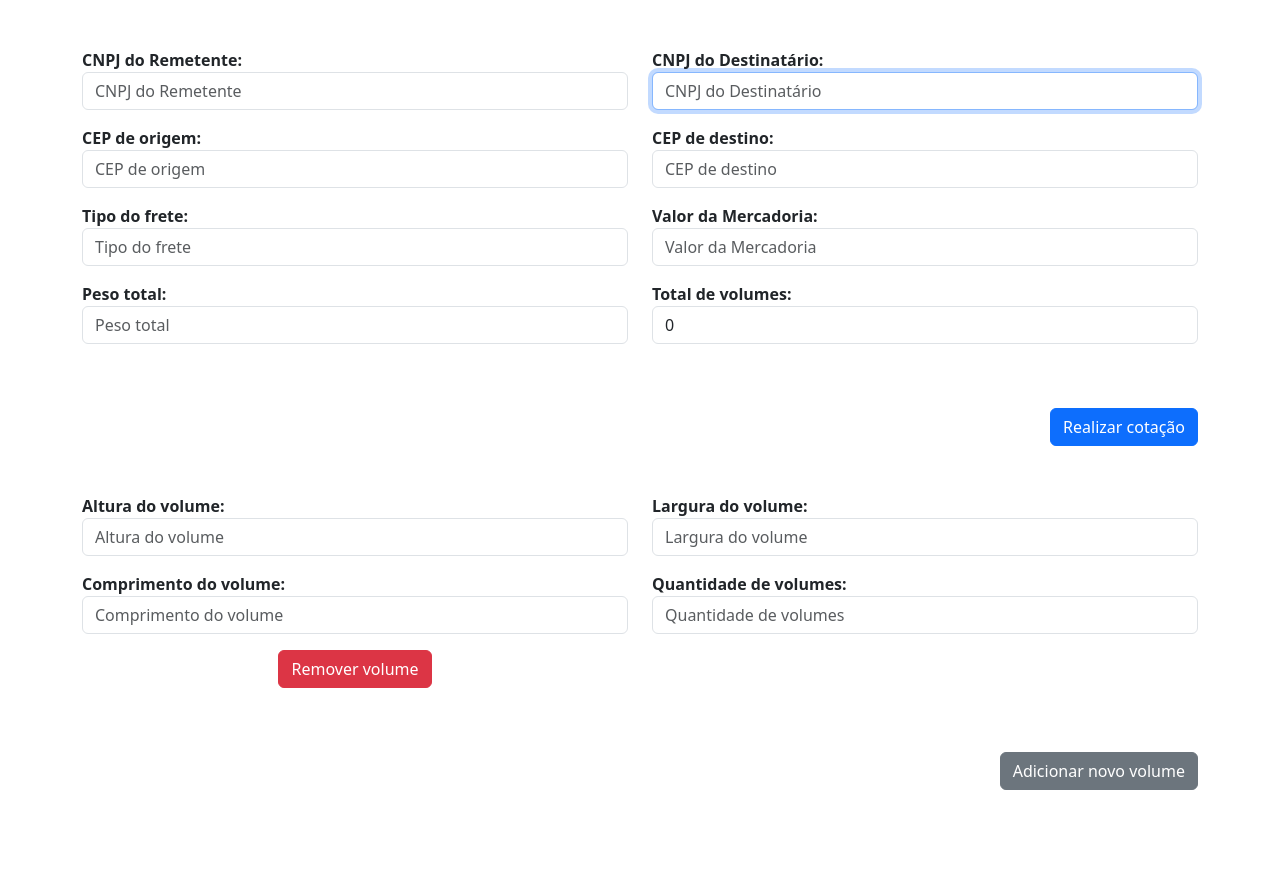
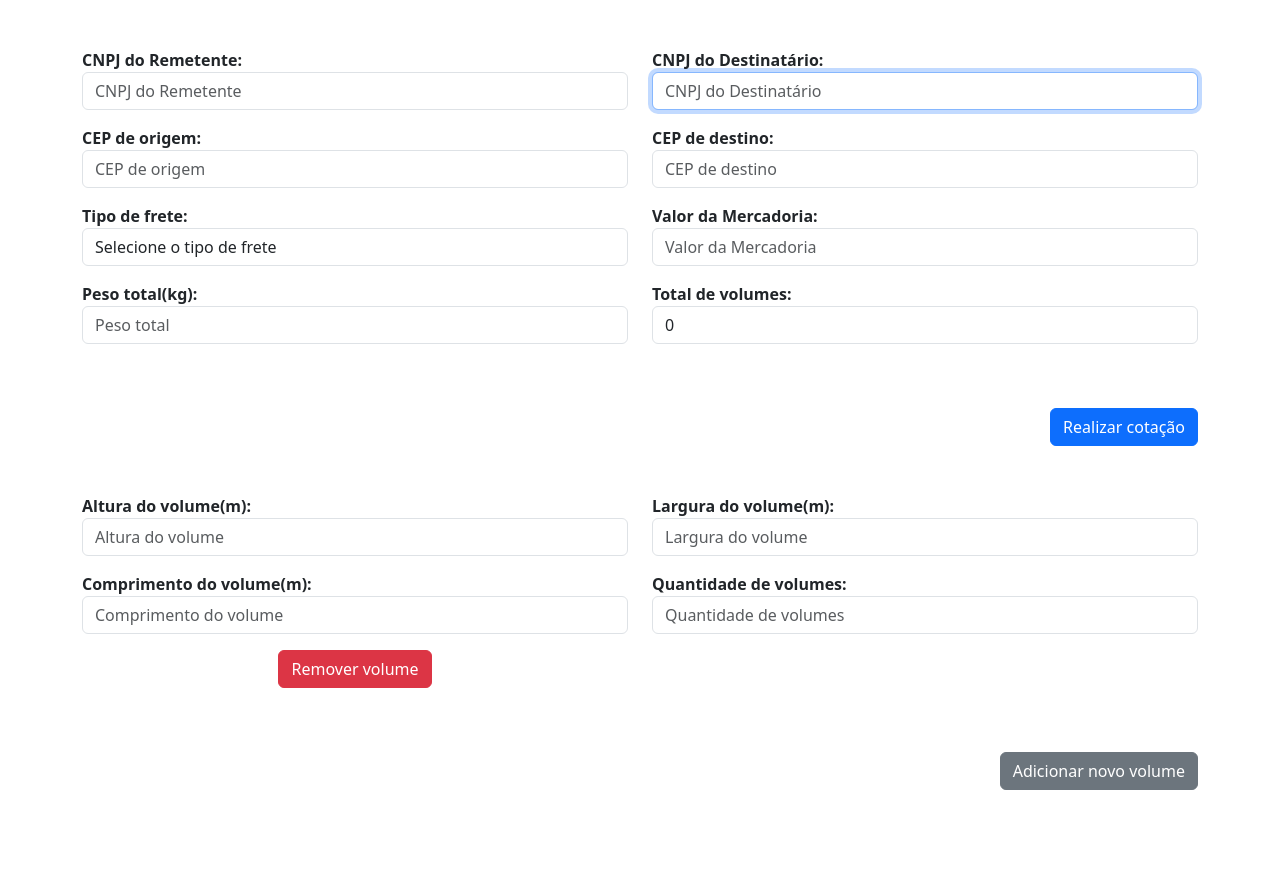
Before and after one commit to rafaelmeller/freight-API, a Flask app: page / in a window 1280 px wide. Shown: the part 68-954 px from the top of the page. Run offline with Flask 3, Linux system fonts and the light colour scheme.

Commit message:
Debugging and improving UI

```diff
--- a/static/app.js
+++ b/static/app.js
@@ -1,23 +1,21 @@
-// JavaScript code for dynamic volume field management and form validation
-
 document.addEventListener('DOMContentLoaded', function() {
     // Attach event listeners
     document.getElementById('addVolumeGroup').addEventListener('click', addVolumeGroup);
     document.addEventListener('input', updateSubmitButtonState);
 
-    // Initialize the form with one volume group
+    // Initialize the form
     updateVolumeFields();
 
     // Ensure the total is correct after the initial volume group is added
     updateVolumesTotal();
 
     // Attach the validateAndSubmitForm function to the form's submit event
-    document.getElementById('myForm').addEventListener('submit', validateAndSubmitForm);
+    document.getElementById('mainForm').addEventListener('submit', validateAndSubmitForm);
 
 });
 
-let volumeGroupIds = []; // Global declaration
-let volumeGroupIdCounter = 1; // Global declaration
+let volumeGroupIds = [];
+let volumeGroupIdCounter = 1;
 
 function updateVolumeFields() {
     // Clear existing volume fields and reset counter
@@ -41,18 +39,18 @@ function addVolumeGroup() {
         <div class="volume-group" id="volumeGroup${volumeGroupIdCounter}">
             <div class="row">
                 <div class="col-md-6 mb-3">
-                    <label for="idAltura${volumeGroupIdCounter}">Altura do volume:</label>
-                    <input required autocomplete="off" class="form-control format-number" type="number" id="idAltura${volumeGroupIdCounter}" name="altura${volumeGroupIdCounter}" placeholder="Altura do volume">
+                    <label for="idAltura${volumeGroupIdCounter}">Altura do volume(m):</label>
+                    <input required autocomplete="off" class="form-control format-number" type="number" id="idAltura${volumeGroupIdCounter}" name="altura${volumeGroupIdCounter}" placeholder="Altura do volume" step="0.01">
                 </div>
                 <div class="col-md-6 mb-3">
-                    <label for="idLargura${volumeGroupIdCounter}">Largura do volume:</label>
-                    <input required autocomplete="off" class="form-control format-number" type="number" id="idLargura${volumeGroupIdCounter}" name="largura${volumeGroupIdCounter}" placeholder="Largura do volume">
+                    <label for="idLargura${volumeGroupIdCounter}">Largura do volume(m):</label>
+                    <input required autocomplete="off" class="form-control format-number" type="number" id="idLargura${volumeGroupIdCounter}" name="largura${volumeGroupIdCounter}" placeholder="Largura do volume" step="0.01">
                 </div>
             </div>
             <div class="row">
                 <div class="col-md-6 mb-3">
-                    <label for="idComprimento${volumeGroupIdCounter}">Comprimento do volume:</label>
-                    <input required autocomplete="off" class="form-control format-number" type="number" id="idComprimento${volumeGroupIdCounter}" name="comprimento${volumeGroupIdCounter}" placeholder="Comprimento do volume">
+                    <label for="idComprimento${volumeGroupIdCounter}">Comprimento do volume(m):</label>
+                    <input required autocomplete="off" class="form-control format-number" type="number" id="idComprimento${volumeGroupIdCounter}" name="comprimento${volumeGroupIdCounter}" placeholder="Comprimento do volume" step="0.01">
                 </div>
                 <div class="col-md-6 mb-3">
                     <label for="idVolumes${volumeGroupIdCounter}">Quantidade de volumes:</label>
@@ -83,7 +81,7 @@ function removeVolumeGroup(volumeGroupId) {
         if (index > -1) {
             volumeGroupIds.splice(index, 1);
         }
-        // Removes the volume group
+
         volumeGroup.remove();
 
         updateVolumeGroupIds();
@@ -118,7 +116,7 @@ document.addEventListener('blur', function(event) {
 function validateAndSubmitForm(event) {
     event.preventDefault(); // Prevent form submission
     let allFilled = true;
-    document.querySelectorAll('#myForm input').forEach(function(input) {
+    document.querySelectorAll('#mainForm input').forEach(function(input) {
         if (input.value === '') {
             allFilled = false;
         }
@@ -128,7 +126,7 @@ function validateAndSubmitForm(event) {
         // Form is valid, proceed with submission
         document.getElementById('volumeGroupIds').value = volumeGroupIds.join(','); // Set the value of the hidden input field as a string of volumeGroupIds
 
-        document.getElementById('myForm').submit(); // This submits the form
+        document.getElementById('mainForm').submit(); // This submits the form
     } else {
         alert('Por favor, preencha todos os campos obrigatórios.');
     }
@@ -136,7 +134,7 @@ function validateAndSubmitForm(event) {
 
 function updateSubmitButtonState() {
     let allFilled = true;
-    document.querySelectorAll('#myForm input').forEach(function(input) {
+    document.querySelectorAll('#mainForm input').forEach(function(input) {
         if (input.value === '') {
             allFilled = false;
         }
--- a/templates/index.html
+++ b/templates/index.html
@@ -6,38 +6,42 @@
     <form action="/submit" id="mainForm" method="POST">
         <div class="row">
             <div class="col-md-6 mb-3">
-                <label for="cnpj_remetente">CNPJ do Remetente:</label>
+                <label for="cnpjRemetente">CNPJ do Remetente:</label>
                 <input required autocomplete="off" class="form-control" type="text" name="cnpj_remetente" id="cnpjRemetente" placeholder="CNPJ do Remetente">
             </div>
             <div class="col-md-6 mb-3">
-                <label for="cnpj_destinatario">CNPJ do Destinatário:</label>
+                <label for="cnpjDestinatario">CNPJ do Destinatário:</label>
                 <input required autocomplete="off" autofocus class="form-control" type="text" name="cnpj_destinatario" id="cnpjDestinatario" placeholder="CNPJ do Destinatário">
             </div>
         </div>
         <div class="row">
             <div class="col-md-6 mb-3">
-                <label for="cep_origem">CEP de origem:</label>
+                <label for="cepOrigem">CEP de origem:</label>
                 <input required autocomplete="off" class="form-control" type="text" name="cep_origem" id="cepOrigem" placeholder="CEP de origem">
             </div>
             <div class="col-md-6 mb-3">
-                <label for="cep_destino">CEP de destino:</label>
+                <label for="cepDestino">CEP de destino:</label>
                 <input required autocomplete="off" class="form-control" type="text" name="cep_destino" id="cepDestino" placeholder="CEP de destino">
             </div>
         </div>
         <div class="row">
             <div class="col-md-6 mb-3">
-                <label for="tipo_frete">Tipo do frete:</label>
-                <input required autocomplete="off" class="form-control" type="text" name="tipo_frete" id="tipoFrete" placeholder="Tipo do frete">
+                <label for="tipoFrete">Tipo de frete:</label>
+                <select required class="form-control" name="tipo_frete" id="tipoFrete">
+                    <option value="" disabled selected>Selecione o tipo de frete</option>
+                    <option value="1">CIF (remetente pagante)</option>
+                    <option value="2">FOB (destinatário pagante)</option>
+                </select>
             </div>
             <div class="col-md-6 mb-3">
-                <label for="vlr_mercadoria">Valor da Mercadoria:</label>
-                <input required autocomplete="off" class="form-control" type="text" name="vlr_mercadoria" id="vlrMercadoria" placeholder="Valor da Mercadoria">
+                <label for="vlrMercadoria">Valor da Mercadoria:</label>
+                <input required autocomplete="off" class="form-control format-number" type="number" name="vlr_mercadoria" id="vlrMercadoria" placeholder="Valor da Mercadoria" step="0.01">
             </div>
         </div>
         <div class="row">
             <div class="col-md-6 mb-3">
-                <label for="peso">Peso total:</label>
-                <input required autocomplete="off" class="form-control" type="text" name="peso_total" id="pesoTotal" placeholder="Peso total">
+                <label for="pesoTotal">Peso total(kg):</label>
+                <input required autocomplete="off" class="form-control format-number" type="number" name="peso_total" id="pesoTotal" placeholder="Peso total" step="0.01">
             </div>
             <div class="col-md-6 mb-3">
                 <label for="volumesTotal">Total de volumes:</label>
```
